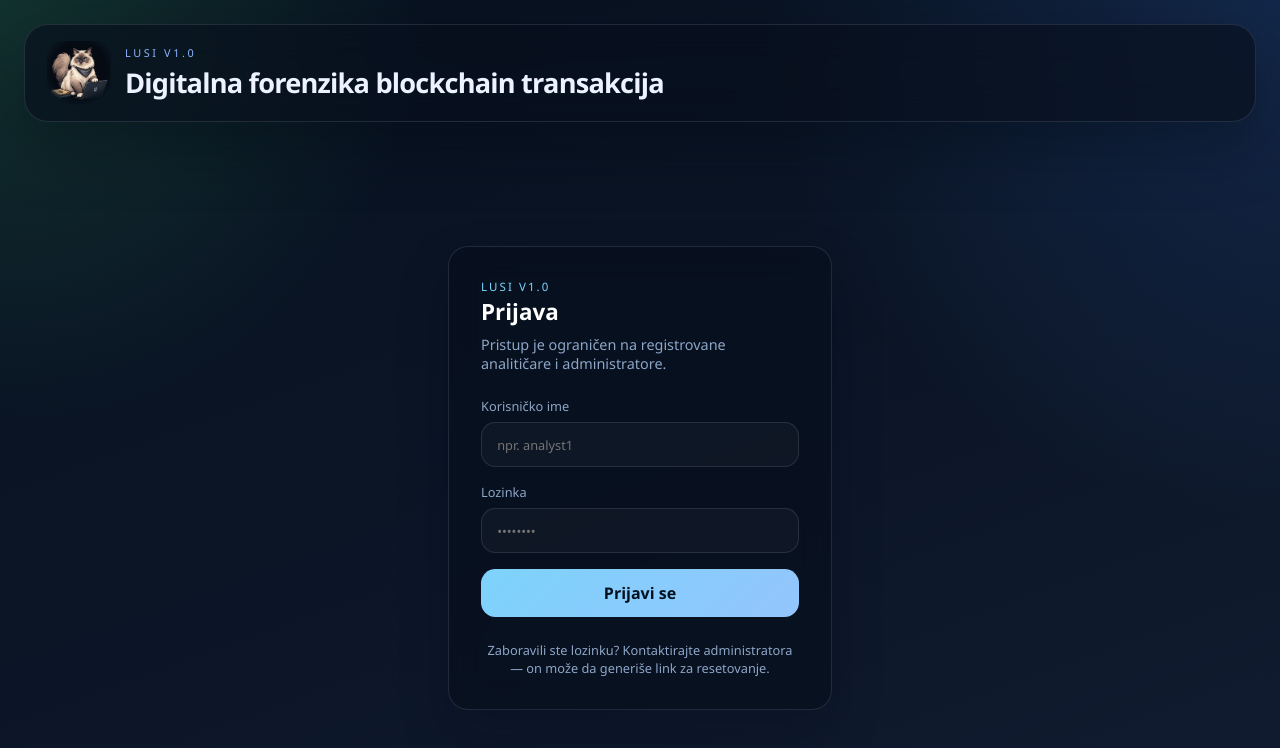
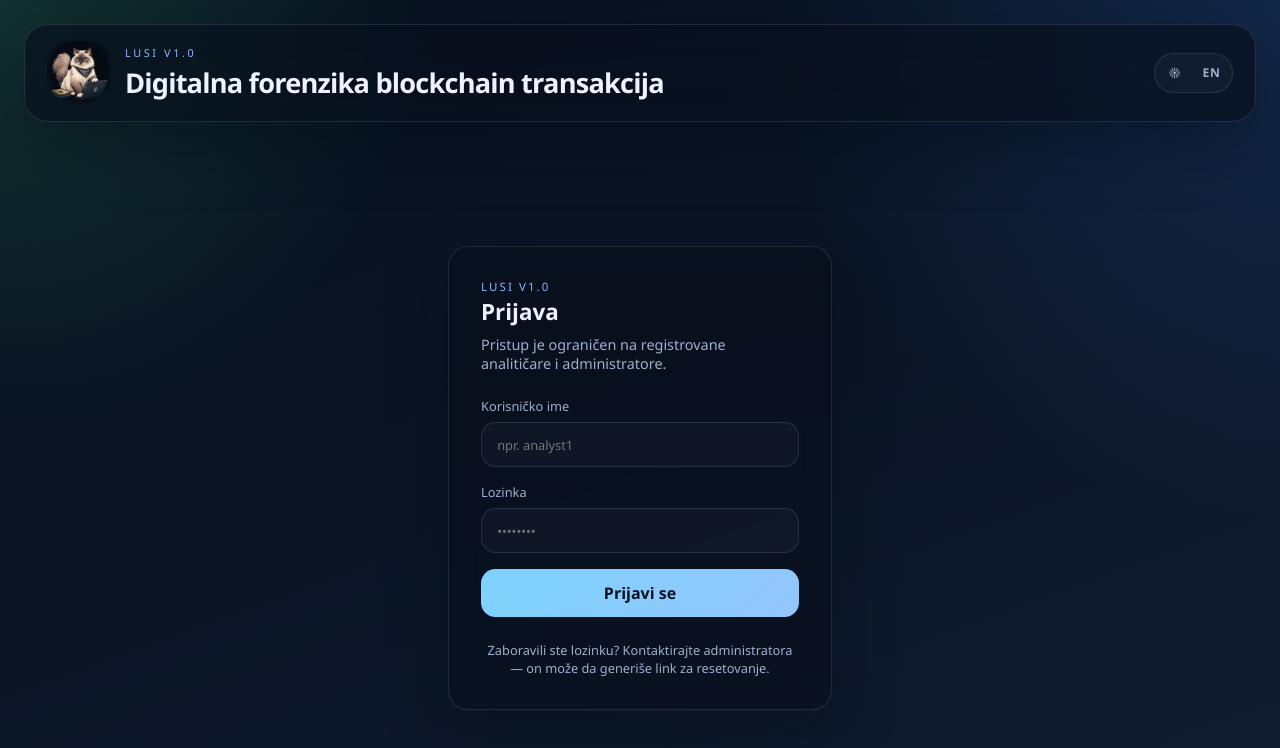
Before and after one commit to AleksandarSekulic1/master_rad_lusi_blockchain_forensics, an Angular app in the folder frontend/: page /login in a window 1280 px wide. Shown: the top 748 px of the page. Built offline with nearby package versions, Linux system fonts and the light colour scheme.

Commit message:
feat: implement multilingual support for login component and improve theme consistency

```diff
--- a/frontend/src/app/app.component.html
+++ b/frontend/src/app/app.component.html
@@ -14,7 +14,9 @@
           </h1>
         </div>
       </div>
-      <div class="session" *ngIf="auth.currentUser$ | async as user">
+      <div class="session">
+        <!-- Tema/jezik su podesivi i pre prijave (na /login) - preferencija je per-uređaj,
+             ne per-nalog, pa nema razloga da čeka na ulogovanog korisnika. -->
         <div class="prefs" role="group" aria-label="Podešavanja">
           <button
             type="button"
@@ -35,10 +37,12 @@
             {{ settings.lang() === 'sr' ? 'EN' : 'SR' }}
           </button>
         </div>
-        <span class="user-chip">{{ user.username }}</span>
-        <button type="button" class="logout-button" (click)="logout()">
-          {{ settings.lang() === 'sr' ? 'Odjava' : 'Log out' }}
-        </button>
+        <ng-container *ngIf="auth.currentUser$ | async as user">
+          <span class="user-chip">{{ user.username }}</span>
+          <button type="button" class="logout-button" (click)="logout()">
+            {{ settings.lang() === 'sr' ? 'Odjava' : 'Log out' }}
+          </button>
+        </ng-container>
       </div>
     </div>
     <nav class="topbar-nav" *ngIf="auth.currentUser$ | async as user">
--- a/frontend/src/app/features/auth/login.component.html
+++ b/frontend/src/app/features/auth/login.component.html
@@ -1,28 +1,28 @@
 <section class="auth-shell">
   <article class="auth-card">
     <p class="eyebrow">Lusi v1.0</p>
-    <h1>Prijava</h1>
-    <p class="subtitle">Pristup je ograničen na registrovane analitičare i administratore.</p>
+    <h1>{{ t('Prijava', 'Log in') }}</h1>
+    <p class="subtitle">{{ t('Pristup je ograničen na registrovane analitičare i administratore.', 'Access is limited to registered analysts and administrators.') }}</p>
 
     <form class="auth-form" (ngSubmit)="submit()">
       <label>
-        Korisničko ime
+        {{ t('Korisničko ime', 'Username') }}
         <input [(ngModel)]="username" name="username" type="text" autocomplete="username" placeholder="npr. analyst1" />
       </label>
       <label>
-        Lozinka
+        {{ t('Lozinka', 'Password') }}
         <input [(ngModel)]="password" name="password" type="password" autocomplete="current-password" placeholder="••••••••" />
       </label>
 
       <p class="error" *ngIf="errorMessage">{{ errorMessage }}</p>
 
       <button type="submit" class="primary-button" [disabled]="isSubmitting">
-        {{ isSubmitting ? 'Prijavljivanje...' : 'Prijavi se' }}
+        {{ isSubmitting ? t('Prijavljivanje...', 'Logging in...') : t('Prijavi se', 'Log in') }}
       </button>
     </form>
 
     <p class="hint">
-      Zaboravili ste lozinku? Kontaktirajte administratora — on može da generiše link za resetovanje.
+      {{ t('Zaboravili ste lozinku? Kontaktirajte administratora — on može da generiše link za resetovanje.', 'Forgot your password? Contact an administrator — they can generate a reset link.') }}
     </p>
   </article>
 </section>
--- a/frontend/src/app/features/auth/login.component.scss
+++ b/frontend/src/app/features/auth/login.component.scss
@@ -1,3 +1,16 @@
+/* Boje se oslanjaju na globalne temske tokene iz styles.scss (--surface, --text-primary,
+   --accent, ...) - isti tokeni koje koristi app-shell/topbar - umesto sopstvenih, tako da
+   ova stranica (dostupna i BEZ prijave) prati temu isto kao ostatak aplikacije, uključujući
+   promenu teme dok se korisnik nalazi baš na /login (vidi app.component.html). Samo error
+   tekst nema globalni token (topbar ga ne koristi), pa dobija sopstveni ovde. */
+:host {
+  --auth-error-text: #fca5a5;
+}
+
+:host-context([data-theme='light']) {
+  --auth-error-text: #b91c1c;
+}
+
 .auth-shell {
   min-height: calc(100vh - 8rem);
   display: grid;
@@ -8,10 +21,10 @@
   width: 100%;
   max-width: 24rem;
   padding: 2rem;
-  border: 1px solid rgba(148, 163, 184, 0.18);
+  border: 1px solid var(--surface-border);
   border-radius: 1.25rem;
-  background: rgba(8, 15, 29, 0.74);
-  box-shadow: 0 24px 50px rgba(4, 10, 20, 0.24);
+  background: var(--surface);
+  box-shadow: var(--shadow-topbar);
   backdrop-filter: blur(16px);
 }
 
@@ -20,18 +33,18 @@
   font-size: 0.72rem;
   letter-spacing: 0.18em;
   text-transform: uppercase;
-  color: #7bd6ff;
+  color: var(--text-eyebrow);
 }
 
 h1 {
   margin: 0 0 0.5rem;
   font-size: 1.4rem;
-  color: #ffffff;
+  color: var(--text-primary);
 }
 
 .subtitle {
   margin: 0 0 1.5rem;
-  color: #8ea6c7;
+  color: var(--text-muted);
   font-size: 0.9rem;
 }
 
@@ -44,15 +57,15 @@ h1 {
   display: grid;
   gap: 0.4rem;
   font-size: 0.8rem;
-  color: #8ea6c7;
+  color: var(--text-muted);
 }
 
 .auth-form input {
   padding: 0.8rem 0.95rem;
   border-radius: 0.9rem;
-  border: 1px solid rgba(148, 163, 184, 0.18);
-  color: #eef4ff;
-  background: rgba(255, 255, 255, 0.03);
+  border: 1px solid var(--surface-border);
+  color: var(--text-primary);
+  background: var(--chip-bg);
 }
 
 .primary-button {
@@ -72,13 +85,13 @@ h1 {
 
 .error {
   margin: 0;
-  color: #fca5a5;
+  color: var(--auth-error-text);
   font-size: 0.85rem;
 }
 
 .hint {
   margin: 1.5rem 0 0;
-  color: #8ea6c7;
+  color: var(--text-muted);
   font-size: 0.8rem;
   text-align: center;
 }
--- a/frontend/src/app/features/auth/login.component.ts
+++ b/frontend/src/app/features/auth/login.component.ts
@@ -4,6 +4,7 @@ import { FormsModule } from '@angular/forms';
 import { Router } from '@angular/router';
 
 import { AuthService } from '../../core/services/auth.service';
+import { SettingsService } from '../../core/services/settings.service';
 
 @Component({
   selector: 'app-login',
@@ -21,11 +22,19 @@ export class LoginComponent {
   constructor(
     private readonly auth: AuthService,
     private readonly router: Router,
+    protected readonly settings: SettingsService,
   ) {}
+
+  /** Tiny inline translator: picks the Serbian or English string for the active language
+   * (same pattern as every other page's own t()) - the theme/language toggle is now
+   * reachable from this page too (see app.component.html), so this page has to react to it. */
+  protected t(sr: string, en: string): string {
+    return this.settings.lang() === 'sr' ? sr : en;
+  }
 
   submit(): void {
     if (!this.username.trim() || !this.password) {
-      this.errorMessage = 'Unesite korisničko ime i lozinku.';
+      this.errorMessage = this.t('Unesite korisničko ime i lozinku.', 'Enter your username and password.');
       return;
     }
 
@@ -51,6 +60,6 @@ export class LoginComponent {
         return errorObject.error.detail;
       }
     }
-    return 'Prijava nije uspela. Proverite podatke i pokušajte ponovo.';
+    return this.t('Prijava nije uspela. Proverite podatke i pokušajte ponovo.', 'Login failed. Check your credentials and try again.');
   }
 }
```
